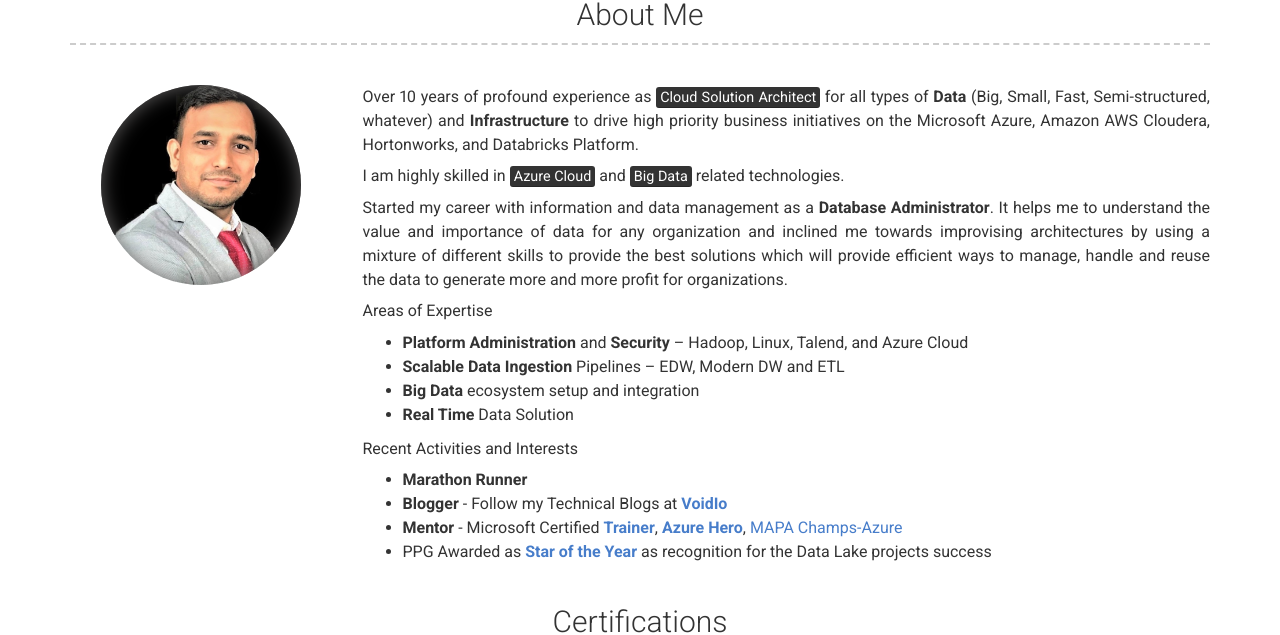
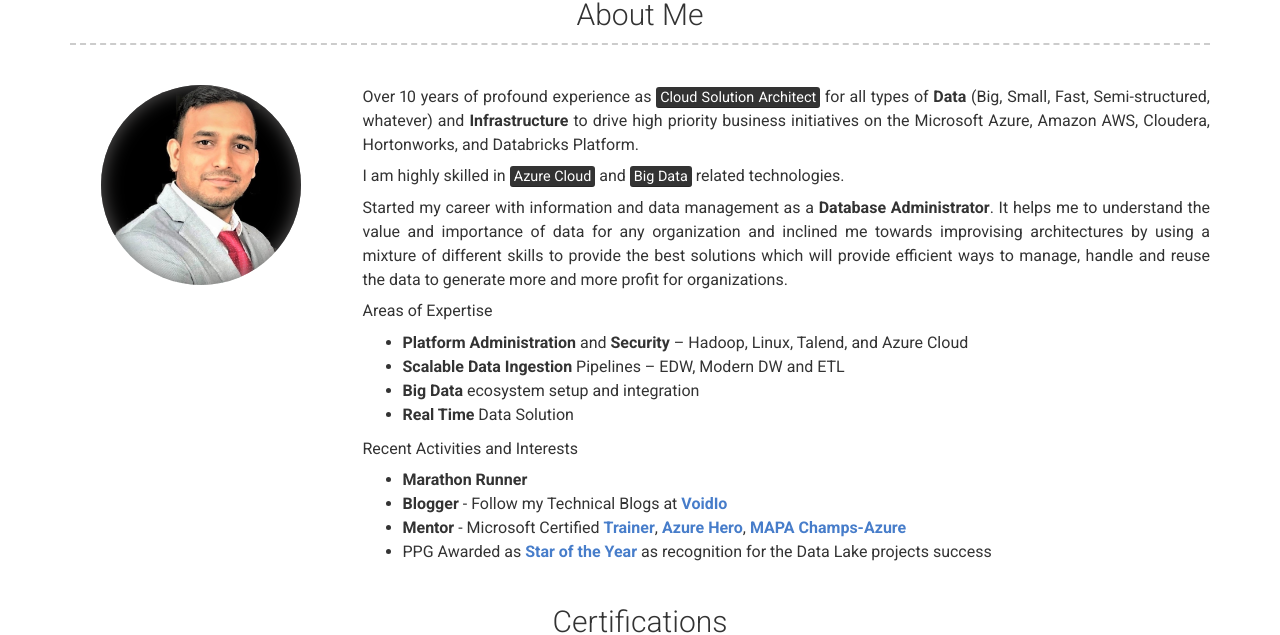
Before and after one commit to mohd-hasnain/mohd-hasnain.github.io, a Jekyll site: the page built from index.md, in a window 1280 px wide and 900 px high. Shown: the part 194-829 px from the top of the window. Built offline with Jekyll 4.4.1, drawn with Linux system fonts in a browser that asks for light colours; nearby versions of some CDN libraries.

```diff
--- a/_config.yml
+++ b/_config.yml
@@ -39,7 +39,7 @@ additional_links:
 about_profile_image: assets/mohd.png
 about_content: | # this will include new lines to allow paragraphs
   Over 10 years of profound experience as <mark>Cloud Solution Architect</mark> for all types of **Data** (Big, Small, Fast, Semi-structured, whatever) and **Infrastructure**
-  to drive high priority business initiatives on the Microsoft Azure, Amazon AWS Cloudera, Hortonworks, and Databricks Platform.
+  to drive high priority business initiatives on the Microsoft Azure, Amazon AWS, Cloudera, Hortonworks, and Databricks Platform.
 
   I am highly skilled in <mark>Azure Cloud</mark> and <mark>Big Data</mark> related technologies.
 
@@ -59,7 +59,7 @@ about_content: | # this will include new lines to allow paragraphs
     - **Blogger** - Follow my Technical Blogs at [**VoidIo**](https://voidio.blogspot.com/)
     - **Mentor** - Microsoft Certified [**Trainer**](https://www.youracclaim.com/badges/40d31f64-8811-45ea-8234-0e289b77b9c3/accept),
     [**Azure Hero**](https://enjinx.io/eth/asset/63151533),
-    [MAPA Champs-Azure](assets/mapa.jpg)
+    [**MAPA Champs-Azure**](assets/mapa.jpg)
     - PPG Awarded as [**Star of the Year**](assets/award.jpg) as recognition for the Data Lake projects success
 
 # Projects Section
```
